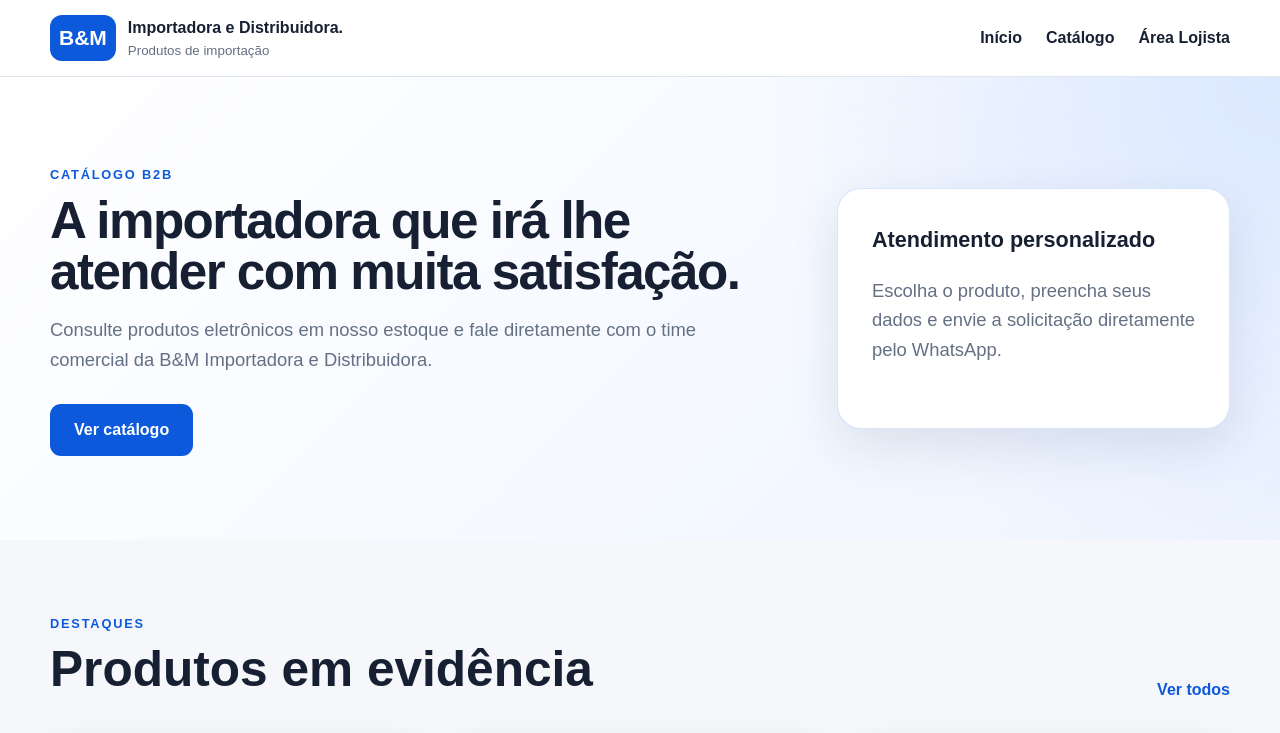
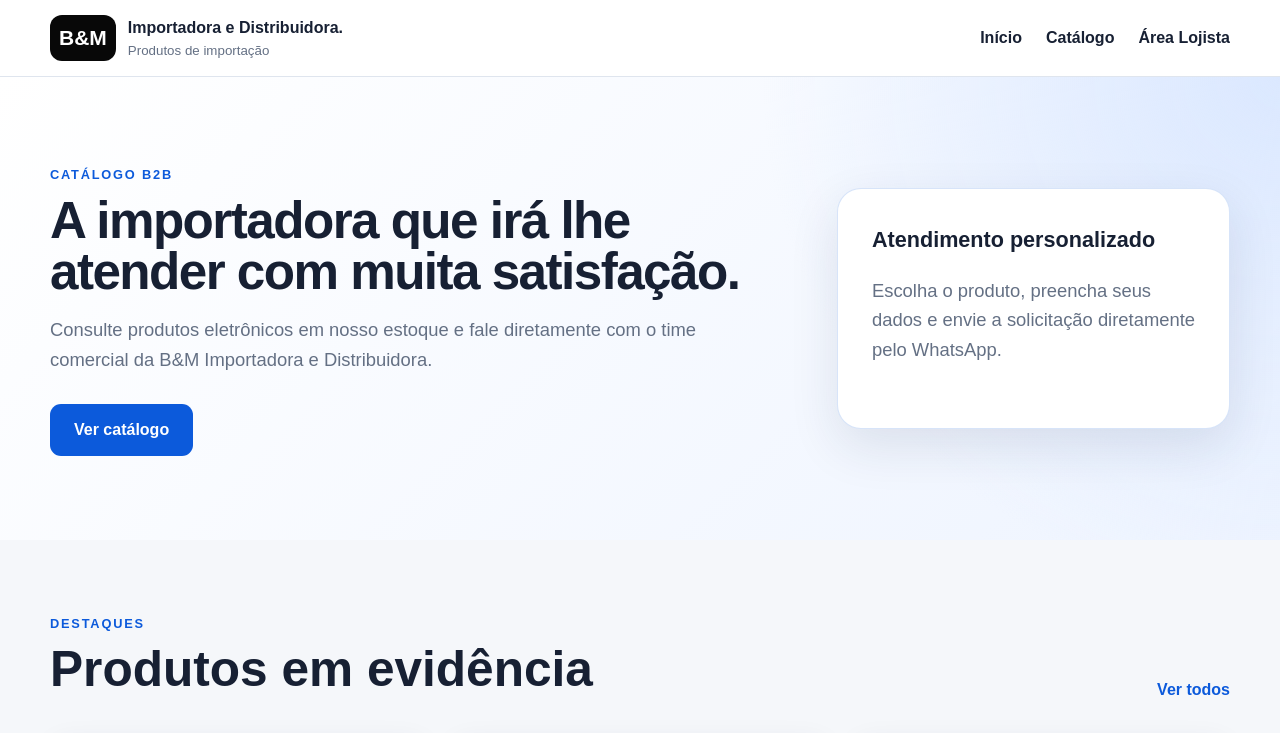
Before and after one commit to romanuser/bm-vitrine, a Next.js app: page / in a window 1280 px wide. Shown: the top 733 px of the page. Built offline with nearby package versions, Linux system fonts and the light colour scheme; grey boxes are pictures that could not be loaded.

Commit message:
Atualiza css .brand-mark inserindo var --nirvanna

```diff
--- a/src/app/globals.css
+++ b/src/app/globals.css
@@ -6,6 +6,7 @@
   --primary: #0c5adb;
   --secundary: #a22600;
   --primary-dark: #0845a8;
+  --nirvanna: #080808;
   --border: #dfe5ee;
   --soft: #eef4ff;
   --radius: 18px;
@@ -84,7 +85,7 @@ textarea {
   height: 46px;
   padding-inline: 9px;
   border-radius: 12px;
-  background: var(--primary);
+  background: var(--nirvanna);
   color: white;
   font-size: 21px;
   font-weight: 800;
```
